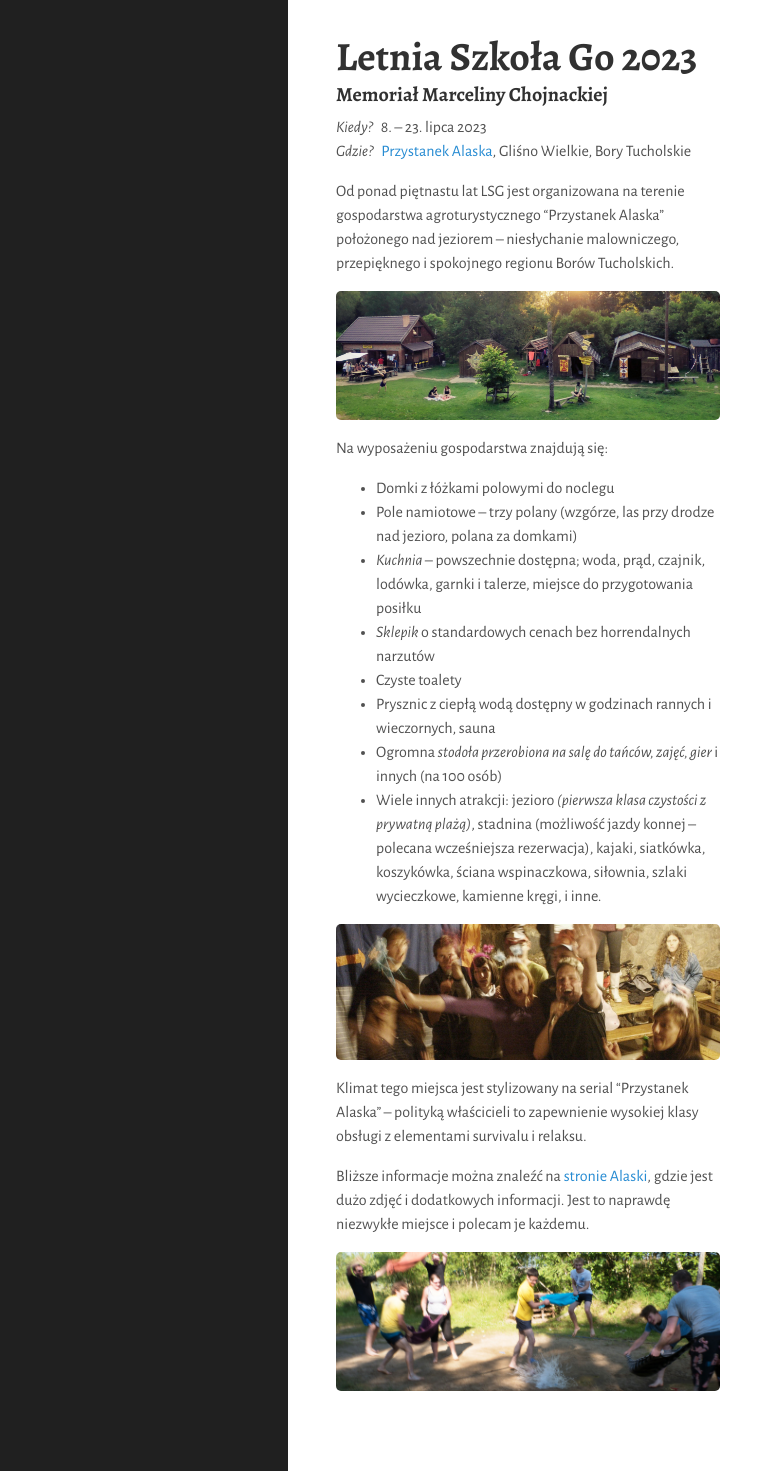
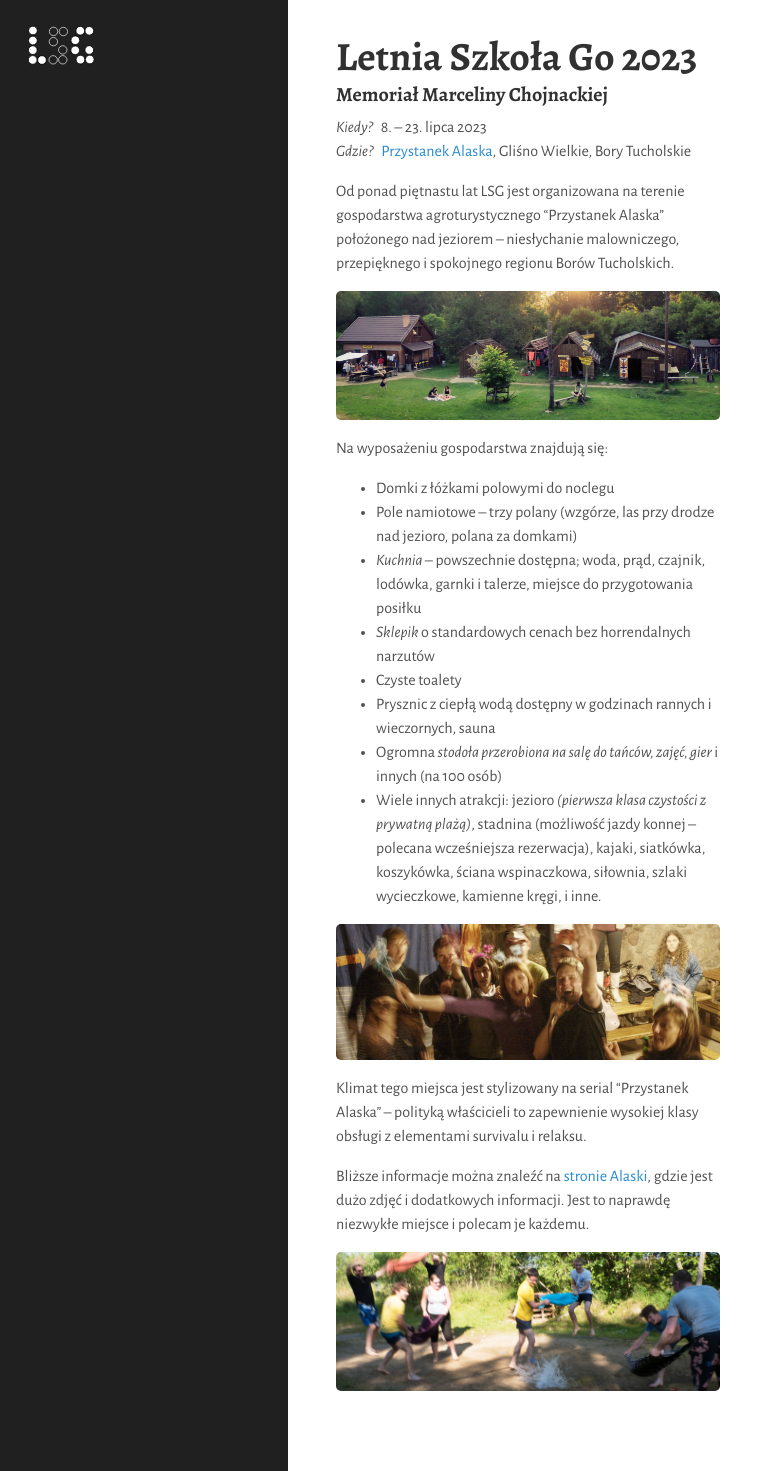
Before and after one commit to tasuki/lsg, a Jekyll site: the page built from index.md, in a window 768 px wide. Built offline with Jekyll 4.4.1, drawn with Linux system fonts in a browser that asks for light colours.

Commit message:
Mobile logo

```diff
--- a/_includes/sidebar.html
+++ b/_includes/sidebar.html
@@ -1,13 +1,13 @@
 <div class="sidebar">
   <div class="container">
-    <a href="/"><img src="/public/lsg_logo.svg"></a>
+    <h1><a href="/"><img src="/public/lsg_logo.svg"></a></h1>
+
     <input id="menu-toggle" type="checkbox" />
     <div id="hamburger">
       <span id="line1"></span>
       <span id="line2"></span>
       <span id="line3"></span>
     </div>
-    <h1><a href="/">{{ site.title }}</a></h1>
 
     <nav class="sidebar-nav">
       <h3><a href="/english">English info</a></h3>
--- a/public/css/lsg.css
+++ b/public/css/lsg.css
@@ -79,13 +79,13 @@ table.cal .other { background-color: #CFE2F3; }
   #menu-toggle:checked ~ #hamburger #line2 { transform: scaleX(0); }
   #menu-toggle:checked ~ #hamburger #line3 { transform: rotate(-45deg); }
   .sidebar { text-align: left; }
-  .sidebar h1 { padding-right: 2.5rem; margin-bottom: 0; }
-  .sidebar img, .sidebar nav { display: none; }
+  .sidebar h1 { padding-right: 2.5rem; margin-bottom: 0; overflow: hidden; }
+  .sidebar h1 img { height: 7rem; margin: -4rem 0 0 -5.5rem; }
+  .sidebar nav { display: none; }
   #menu-toggle:checked ~ nav { display: block; }
 }
 
 @media (min-width: 48em) {
   #menu-toggle, #hamburger { display: none; }
   .sidebar { min-height: 1200px; text-align: right; }
-  .sidebar h1 { display: none; }
 }
```
